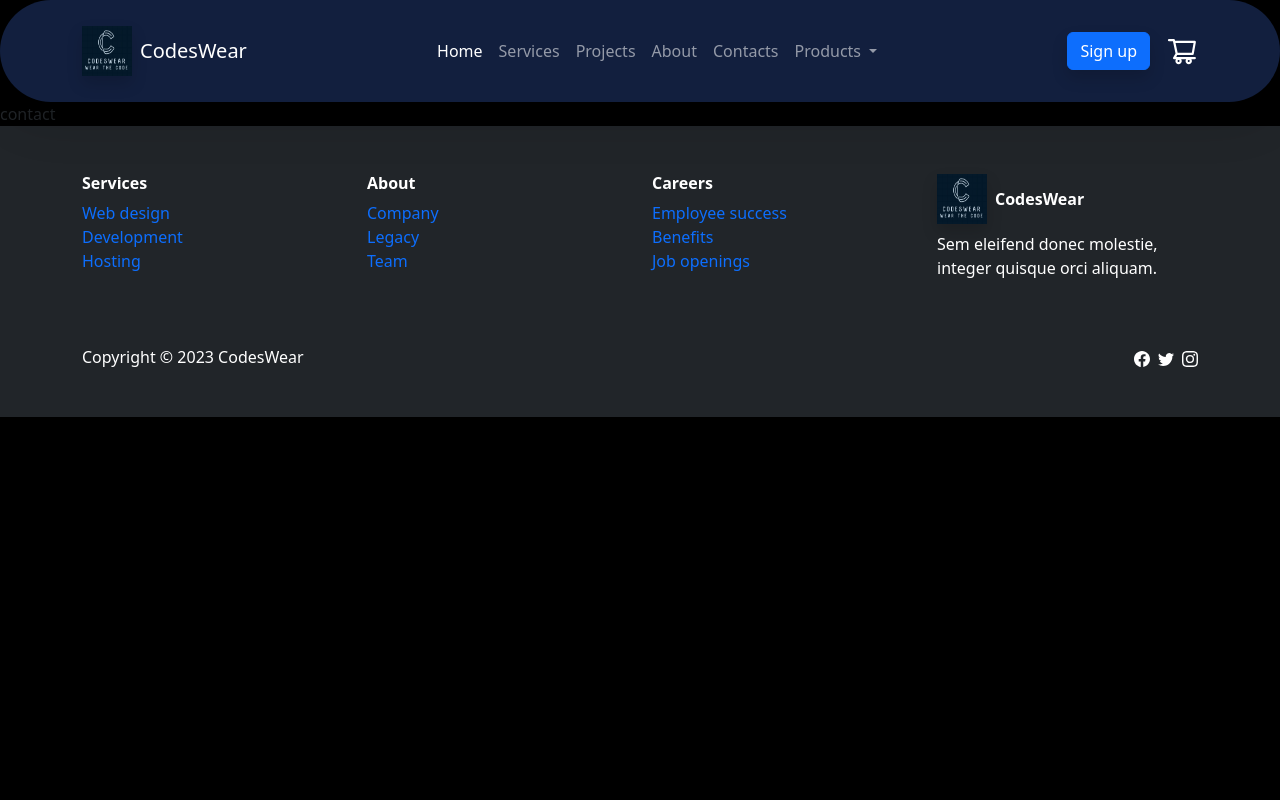
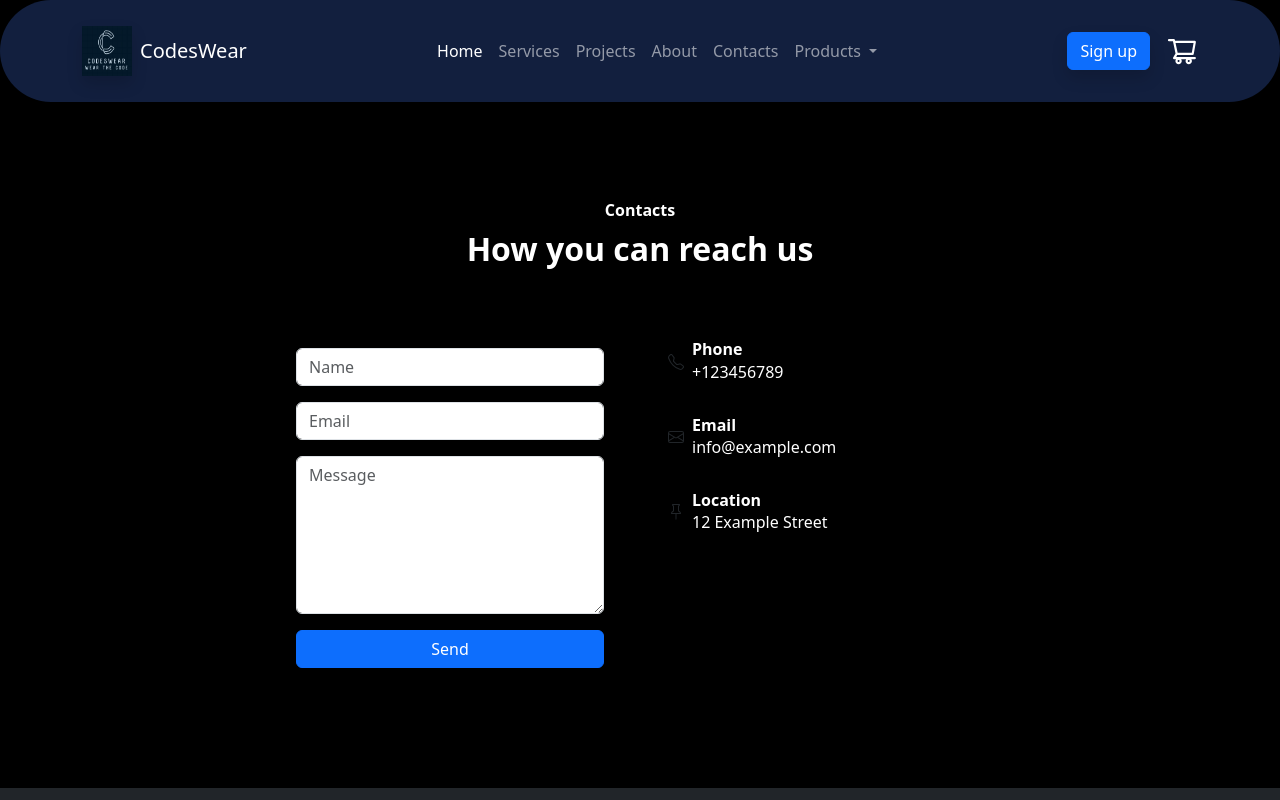
Before and after one commit to BUFONJOKER/CODES-WEAR, a Next.js app: page /contact in a window 1280 px wide. Shown: the top 800 px of the page. Built offline with nearby package versions, Linux system fonts and the light colour scheme.

Commit message:
Contact page material added

```diff
--- a/components/Navbar.js
+++ b/components/Navbar.js
@@ -9,7 +9,7 @@ export default function Navbar() {
     <nav
       className="navbar shadow-lg rounded-pill navbar-expand-md sticky-top py-3 navbar-dark"
       style={{ backgroundColor: "#121F3E" }}
-      data-bss-hover-animate="rubberBand"
+
       id="mainNav"
     >
       <div className="container">
--- a/pages/contact.js
+++ b/pages/contact.js
@@ -1,7 +1,119 @@
-import React from 'react'
+import React from "react";
 
 export default function Contact() {
   return (
-    <div>contact</div>
-  )
+    <div>
+      <section className="py-5">
+        <div className="container py-5">
+          <div className="row mb-5">
+            <div className="col-md-8 col-xl-6 text-center mx-auto">
+              <p className="fw-bold text-white mb-2">Contacts</p>
+              <h2 className="fw-bold text-white">How you can reach us</h2>
+            </div>
+          </div>
+          <div className="row d-flex justify-content-center">
+            <div className="col-md-6 col-xl-4">
+              <div>
+                <form className="p-3 p-xl-4" method="post">
+                  <div className="mb-3">
+                    <input
+                      className="form-control"
+                      type="text"
+                      id="name"
+                      name="name"
+                      placeholder="Name"
+                    />
+                  </div>
+                  <div className="mb-3">
+                    <input
+                      className="form-control"
+                      type="email"
+                      id="email"
+                      name="email"
+                      placeholder="Email"
+                    />
+                  </div>
+                  <div className="mb-3">
+                    <textarea
+                      className="form-control"
+                      id="message"
+                      name="message"
+                      rows="6"
+                      placeholder="Message"
+                    ></textarea>
+                  </div>
+                  <div>
+                    <button
+                      className="btn btn-primary shadow d-block w-100"
+                      type="submit"
+                    >
+                      Send{" "}
+                    </button>
+                  </div>
+                </form>
+              </div>
+            </div>
+            <div className="col-md-4 col-xl-4 d-flex justify-content-center justify-content-xl-start">
+              <div className="d-flex flex-wrap flex-md-column justify-content-md-start align-items-md-start h-100">
+                <div className="d-flex align-items-center p-3">
+                  <div className="bs-icon-md bs-icon-circle bs-icon-primary shadow d-flex flex-shrink-0 justify-content-center align-items-center d-inline-block bs-icon bs-icon-md">
+                    <svg
+                      xmlns="http://www.w3.org/2000/svg"
+                      width="1em"
+                      height="1em"
+                      fill="currentColor"
+                      viewBox="0 0 16 16"
+                      className="bi bi-telephone"
+                    >
+                      <path d="M3.654 1.328a.678.678 0 0 0-1.015-.063L1.605 2.3c-.483.484-.661 1.169-.45 1.77a17.568 17.568 0 0 0 4.168 6.608 17.569 17.569 0 0 0 6.608 4.168c.601.211 1.286.033 1.77-.45l1.034-1.034a.678.678 0 0 0-.063-1.015l-2.307-1.794a.678.678 0 0 0-.58-.122l-2.19.547a1.745 1.745 0 0 1-1.657-.459L5.482 8.062a1.745 1.745 0 0 1-.46-1.657l.548-2.19a.678.678 0 0 0-.122-.58L3.654 1.328zM1.884.511a1.745 1.745 0 0 1 2.612.163L6.29 2.98c.329.423.445.974.315 1.494l-.547 2.19a.678.678 0 0 0 .178.643l2.457 2.457a.678.678 0 0 0 .644.178l2.189-.547a1.745 1.745 0 0 1 1.494.315l2.306 1.794c.829.645.905 1.87.163 2.611l-1.034 1.034c-.74.74-1.846 1.065-2.877.702a18.634 18.634 0 0 1-7.01-4.42 18.634 18.634 0 0 1-4.42-7.009c-.362-1.03-.037-2.137.703-2.877L1.885.511z"></path>
+                    </svg>
+                  </div>
+                  <div className="px-2">
+                    <h6 className="fw-bold mb-0 text-white">Phone</h6>
+                    <p className="text-white mb-0">+123456789</p>
+                  </div>
+                </div>
+                <div className="d-flex align-items-center p-3">
+                  <div className="bs-icon-md bs-icon-circle bs-icon-primary shadow d-flex flex-shrink-0 justify-content-center align-items-center d-inline-block bs-icon bs-icon-md">
+                    <svg
+                      xmlns="http://www.w3.org/2000/svg"
+                      width="1em"
+                      height="1em"
+                      fill="currentColor"
+                      viewBox="0 0 16 16"
+                      className="bi bi-envelope"
+                    >
+                      <path d="M0 4a2 2 0 0 1 2-2h12a2 2 0 0 1 2 2v8a2 2 0 0 1-2 2H2a2 2 0 0 1-2-2V4Zm2-1a1 1 0 0 0-1 1v.217l7 4.2 7-4.2V4a1 1 0 0 0-1-1H2Zm13 2.383-4.708 2.825L15 11.105V5.383Zm-.034 6.876-5.64-3.471L8 9.583l-1.326-.795-5.64 3.47A1 1 0 0 0 2 13h12a1 1 0 0 0 .966-.741ZM1 11.105l4.708-2.897L1 5.383v5.722Z"></path>
+                    </svg>
+                  </div>
+                  <div className="px-2">
+                    <h6 className="fw-bold text-white mb-0">Email</h6>
+                    <p className="text-white mb-0">info@example.com</p>
+                  </div>
+                </div>
+                <div className="d-flex align-items-center p-3">
+                  <div className="bs-icon-md bs-icon-circle bs-icon-primary shadow d-flex flex-shrink-0 justify-content-center align-items-center d-inline-block bs-icon bs-icon-md">
+                    <svg
+                      xmlns="http://www.w3.org/2000/svg"
+                      width="1em"
+                      height="1em"
+                      fill="currentColor"
+                      viewBox="0 0 16 16"
+                      className="bi bi-pin"
+                    >
+                      <path d="M4.146.146A.5.5 0 0 1 4.5 0h7a.5.5 0 0 1 .5.5c0 .68-.342 1.174-.646 1.479-.126.125-.25.224-.354.298v4.431l.078.048c.203.127.476.314.751.555C12.36 7.775 13 8.527 13 9.5a.5.5 0 0 1-.5.5h-4v4.5c0 .276-.224 1.5-.5 1.5s-.5-1.224-.5-1.5V10h-4a.5.5 0 0 1-.5-.5c0-.973.64-1.725 1.17-2.189A5.921 5.921 0 0 1 5 6.708V2.277a2.77 2.77 0 0 1-.354-.298C4.342 1.674 4 1.179 4 .5a.5.5 0 0 1 .146-.354zm1.58 1.408-.002-.001.002.001zm-.002-.001.002.001A.5.5 0 0 1 6 2v5a.5.5 0 0 1-.276.447h-.002l-.012.007-.054.03a4.922 4.922 0 0 0-.827.58c-.318.278-.585.596-.725.936h7.792c-.14-.34-.407-.658-.725-.936a4.915 4.915 0 0 0-.881-.61l-.012-.006h-.002A.5.5 0 0 1 10 7V2a.5.5 0 0 1 .295-.458 1.775 1.775 0 0 0 .351-.271c.08-.08.155-.17.214-.271H5.14c.06.1.133.191.214.271a1.78 1.78 0 0 0 .37.282z"></path>
+                    </svg>
+                  </div>
+                  <div className="px-2">
+                    <h6 className="fw-bold mb-0 text-white">Location</h6>
+                    <p className=" text-white mb-0">12 Example Street</p>
+                  </div>
+                </div>
+              </div>
+            </div>
+          </div>
+        </div>
+      </section>
+    </div>
+  );
 }
```
